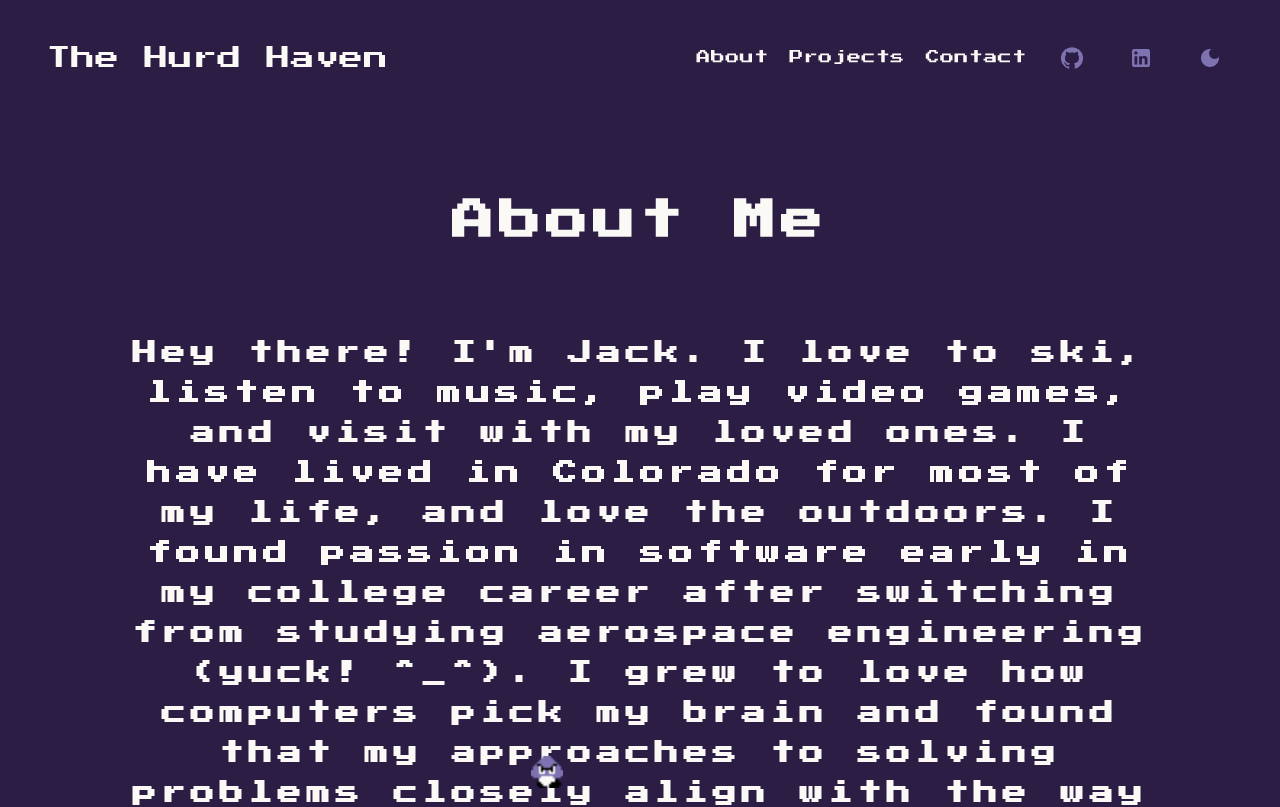
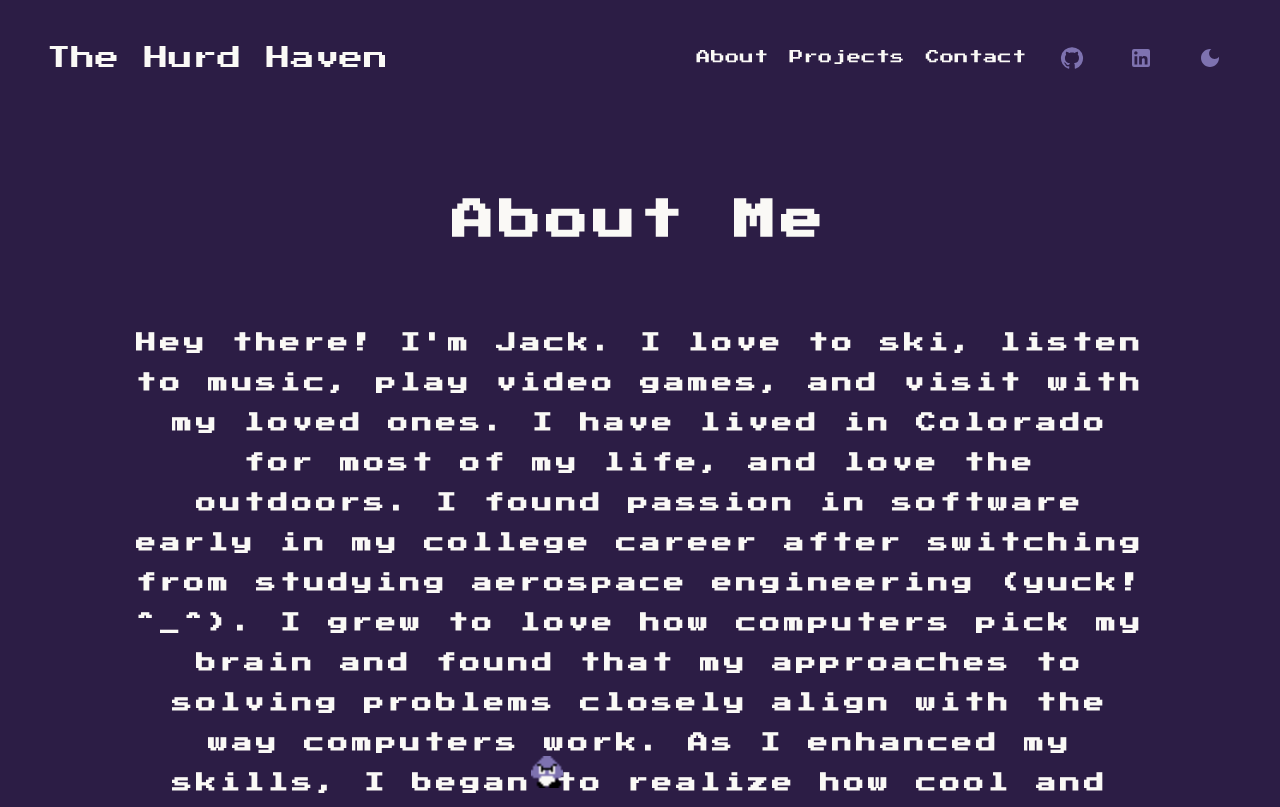
Before and after one commit to J-Henny/Portfolio, a React (Create React App) app in the folder frontend/: page /about in a window 1280 px wide. Shown: the top 807 px of the page. Built offline with nearby package versions, Linux system fonts and the light colour scheme.

Commit message:
fix navbar

```diff
--- a/frontend/src/components/Navbar.js
+++ b/frontend/src/components/Navbar.js
@@ -33,10 +33,6 @@ const Navbar = ({isNight, setIsNight, isMobile}) => {
           width="100vw"
           height="8vh"
           zIndex="2"
-          color= {isNight ? '#2c1d45' : '#7e72b0' }
-          bgcolor={isNight ? '#2c1d45' : '#7e72b0'}
-          animation={isNight ? 'gradient 5s linear infinite' : 'gradient 5s linear infinite reverse'}
-          transition='color 0.5s'
         >
             <Box
             textAlign='center'
--- a/frontend/src/pages/About.js
+++ b/frontend/src/pages/About.js
@@ -26,11 +26,11 @@ const About = ({isMobile, isNight, charPos, setCharPos}) => {
           className='font-link'
           style={{
             textAlign: 'center',
-            fontSize: isMobile ? '18px' : '24px',
-            letterSpacing: '5px',
+            fontSize: isMobile ? '12px' : '20px',
+            letterSpacing: '4px',
             color: '#faf9f6',
-            lineHeight: isMobile ? '4vh' : '5vh',
-            maxWidth: '80vw'
+            lineHeight: isMobile ? '3vh' : '5vh',
+            maxWidth: isMobile ? '85vw' : '80vw'
           }}>
             Hey there! I'm Jack. I love to ski, listen to music, play video games, and visit with my loved ones. I have lived in Colorado for most of my life, and love the outdoors.
             I found passion in software early in my college career after switching from studying aerospace engineering (yuck! ^_^). I grew to love how computers pick my brain
```
Also changed, not shown: 1 other file (tests, documents, lock files or other folders).
